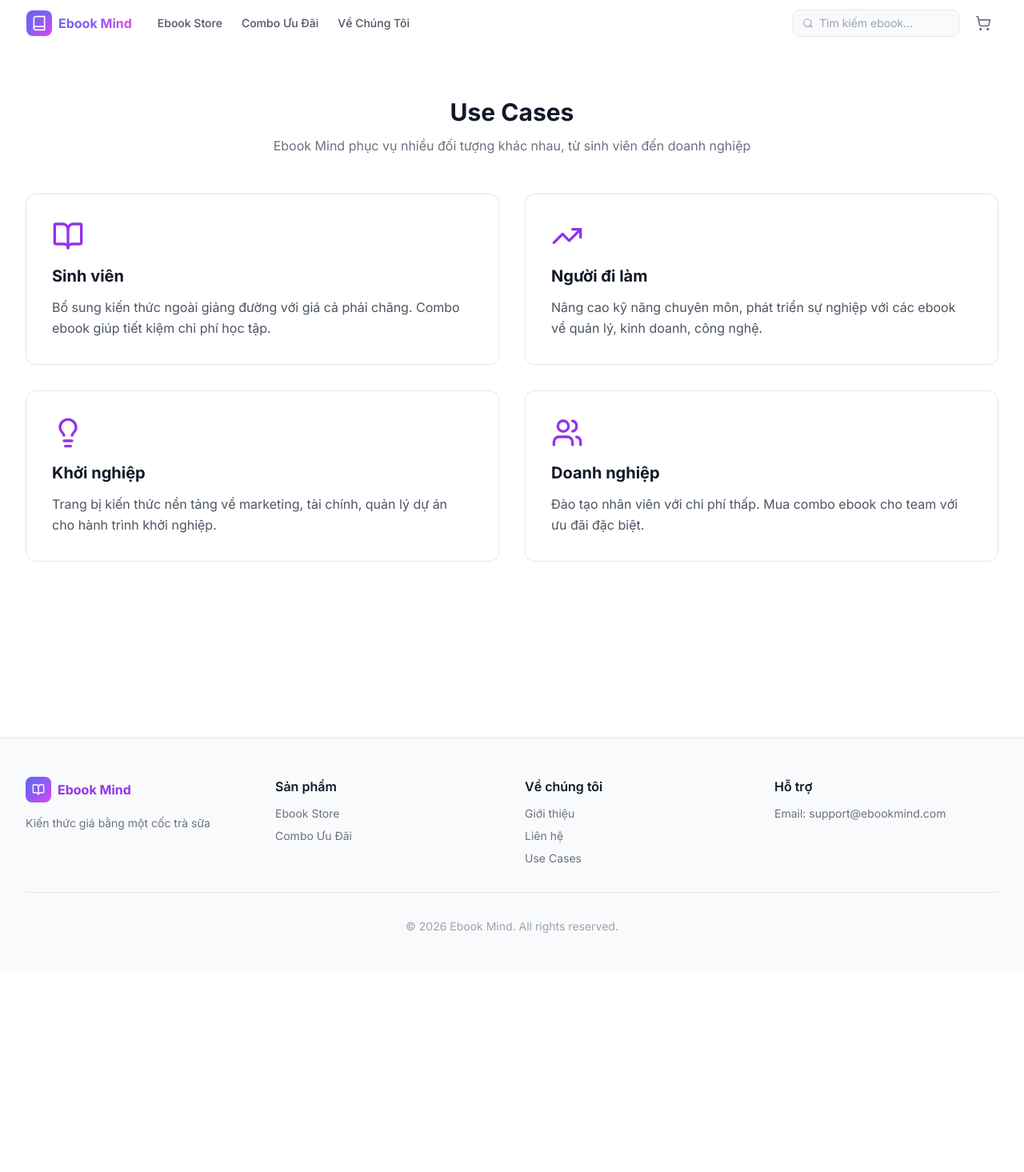
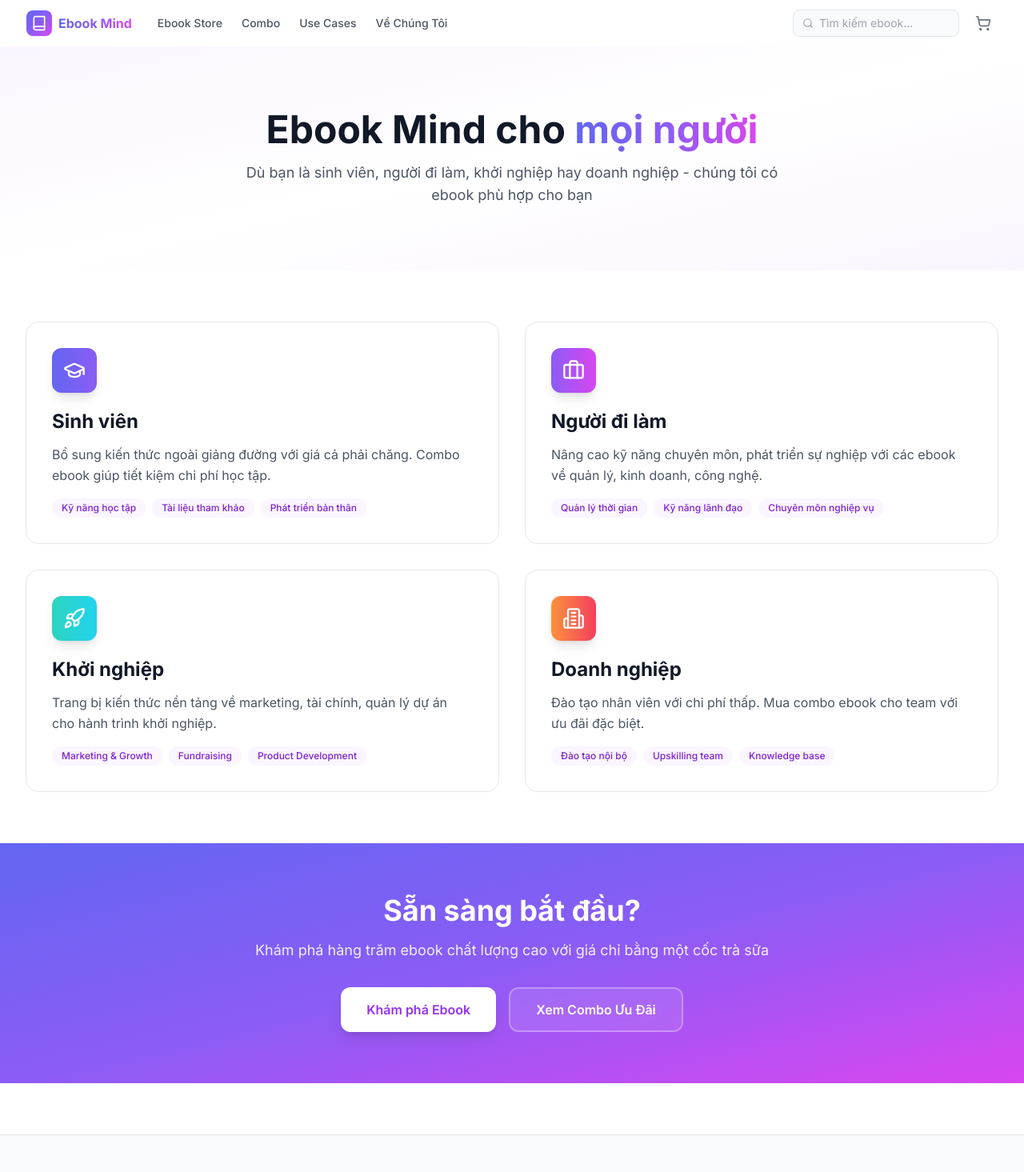
Before and after one commit to hytra395-afk/ebook-mind, a Next.js app: page /use-cases in a window 1280 px wide. Shown: the top 1465 px of the page at 80% size. Before the commit the page ends 1216 px from the top, so only its background shows below. Built offline with nearby package versions, Linux system fonts and the light colour scheme.

Commit message:
Tạo trang Use Cases + sửa hero gradient Aurora (Indigo→Violet→Fuchsia) đúng chuẩn

```diff
--- a/app/(storefront)/page.tsx
+++ b/app/(storefront)/page.tsx
@@ -28,9 +28,11 @@ export default async function HomePage() {
       <section className="hero-gradient pt-20 pb-24 text-center relative">
         <div className="max-w-4xl mx-auto px-4 sm:px-6 relative z-10">
 
-          {/* Main Heading - Đúng như ảnh mẫu */}
+          {/* Main Heading - Gradient Aurora: Indigo→Violet→Fuchsia */}
           <h1 className="text-6xl sm:text-7xl md:text-8xl font-black leading-tight tracking-tight mb-5">
-            <span className="text-purple-600">Ebook Mind</span>
+            <span className="bg-gradient-to-r from-indigo-500 via-violet-500 to-fuchsia-500 bg-clip-text text-transparent">
+              Ebook Mind
+            </span>
           </h1>
 
           {/* Subtitle - Không bold, màu xám đậm */}
@@ -39,17 +41,17 @@ export default async function HomePage() {
             Phát triển bản thân, Công nghệ,...v.v.
           </p>
 
-          {/* Badge pill - Đúng như ảnh */}
-          <div className="inline-flex items-center gap-2 bg-purple-100 border border-purple-300 text-purple-700 text-sm font-medium px-5 py-2 rounded-full mb-8">
+          {/* Badge pill - Glassmorphism với viền gradient nhẹ */}
+          <div className="inline-flex items-center gap-2 bg-white/60 backdrop-blur-sm border border-violet-200 text-violet-700 text-sm font-medium px-5 py-2 rounded-full mb-8 shadow-sm">
             <Sparkles className="w-4 h-4" />
             Kiến thức chất lượng, giá cả phải chăng
           </div>
 
-          {/* CTAs - Đúng như ảnh */}
+          {/* CTAs - Gradient Aurora cho button chính */}
           <div className="flex flex-col sm:flex-row gap-3 justify-center items-center">
             <Link
               href="/ebooks"
-              className="inline-flex items-center justify-center gap-2 bg-gradient-to-r from-purple-600 to-purple-500 text-white px-7 py-3 rounded-xl font-semibold shadow-lg hover:shadow-xl hover:from-purple-700 hover:to-purple-600 transition-all text-base"
+              className="inline-flex items-center justify-center gap-2 bg-gradient-to-r from-indigo-500 via-violet-500 to-fuchsia-500 text-white px-7 py-3 rounded-xl font-semibold shadow-lg hover:shadow-xl hover:scale-105 transition-all text-base"
             >
               <TrendingUp className="w-4 h-4" />
               Khám phá Ebook ngay
@@ -57,7 +59,7 @@ export default async function HomePage() {
             </Link>
             <Link
               href="/combos"
-              className="inline-flex items-center justify-center gap-2 bg-white border border-gray-300 text-gray-900 px-7 py-3 rounded-xl font-semibold hover:bg-gray-50 transition shadow-sm text-base"
+              className="inline-flex items-center justify-center gap-2 bg-white/80 backdrop-blur-sm border border-gray-300 text-gray-900 px-7 py-3 rounded-xl font-semibold hover:bg-white transition shadow-sm text-base"
             >
               Xem Combo tiết kiệm
             </Link>
--- a/app/(storefront)/use-cases/page.tsx
+++ b/app/(storefront)/use-cases/page.tsx
@@ -1,28 +1,108 @@
-import { BookOpen, Lightbulb, TrendingUp, Users } from 'lucide-react'
+import { BookOpen, Lightbulb, TrendingUp, Users, Briefcase, GraduationCap, Rocket, Building2 } from 'lucide-react'
+import Link from 'next/link'
 
 export default function UseCasesPage() {
   const cases = [
-    { icon: BookOpen, title: 'Sinh viên', desc: 'Bổ sung kiến thức ngoài giảng đường với giá cả phải chăng. Combo ebook giúp tiết kiệm chi phí học tập.' },
-    { icon: TrendingUp, title: 'Người đi làm', desc: 'Nâng cao kỹ năng chuyên môn, phát triển sự nghiệp với các ebook về quản lý, kinh doanh, công nghệ.' },
-    { icon: Lightbulb, title: 'Khởi nghiệp', desc: 'Trang bị kiến thức nền tảng về marketing, tài chính, quản lý dự án cho hành trình khởi nghiệp.' },
-    { icon: Users, title: 'Doanh nghiệp', desc: 'Đào tạo nhân viên với chi phí thấp. Mua combo ebook cho team với ưu đãi đặc biệt.' },
+    {
+      icon: GraduationCap,
+      title: 'Sinh viên',
+      desc: 'Bổ sung kiến thức ngoài giảng đường với giá cả phải chăng. Combo ebook giúp tiết kiệm chi phí học tập.',
+      gradient: 'from-indigo-500 to-violet-500',
+      examples: ['Kỹ năng học tập', 'Tài liệu tham khảo', 'Phát triển bản thân']
+    },
+    {
+      icon: Briefcase,
+      title: 'Người đi làm',
+      desc: 'Nâng cao kỹ năng chuyên môn, phát triển sự nghiệp với các ebook về quản lý, kinh doanh, công nghệ.',
+      gradient: 'from-violet-500 to-fuchsia-500',
+      examples: ['Quản lý thời gian', 'Kỹ năng lãnh đạo', 'Chuyên môn nghiệp vụ']
+    },
+    {
+      icon: Rocket,
+      title: 'Khởi nghiệp',
+      desc: 'Trang bị kiến thức nền tảng về marketing, tài chính, quản lý dự án cho hành trình khởi nghiệp.',
+      gradient: 'from-teal-400 to-cyan-400',
+      examples: ['Marketing & Growth', 'Fundraising', 'Product Development']
+    },
+    {
+      icon: Building2,
+      title: 'Doanh nghiệp',
+      desc: 'Đào tạo nhân viên với chi phí thấp. Mua combo ebook cho team với ưu đãi đặc biệt.',
+      gradient: 'from-orange-400 to-rose-500',
+      examples: ['Đào tạo nội bộ', 'Upskilling team', 'Knowledge base']
+    },
   ]
 
   return (
-    <div className="max-w-7xl mx-auto px-4 sm:px-6 lg:px-8 py-16">
-      <div className="text-center mb-12">
-        <h1 className="text-3xl font-bold text-gray-900 mb-3">Use Cases</h1>
-        <p className="text-gray-500 max-w-2xl mx-auto">Ebook Mind phục vụ nhiều đối tượng khác nhau, từ sinh viên đến doanh nghiệp</p>
-      </div>
-      <div className="grid grid-cols-1 md:grid-cols-2 gap-8">
-        {cases.map((c, i) => (
-          <div key={i} className="bg-white border rounded-xl p-8 hover:shadow-lg transition-shadow">
-            <c.icon className="h-10 w-10 text-purple-600 mb-4" />
-            <h3 className="text-xl font-bold text-gray-900 mb-3">{c.title}</h3>
-            <p className="text-gray-600 leading-relaxed">{c.desc}</p>
+    <div>
+      {/* Hero Section */}
+      <section className="bg-gradient-to-br from-purple-50 via-white to-purple-50 py-20">
+        <div className="max-w-4xl mx-auto px-4 sm:px-6 text-center">
+          <h1 className="text-4xl sm:text-5xl font-bold text-gray-900 mb-4">
+            Ebook Mind cho <span className="bg-gradient-to-r from-indigo-500 via-violet-500 to-fuchsia-500 bg-clip-text text-transparent">mọi người</span>
+          </h1>
+          <p className="text-lg text-gray-600 max-w-2xl mx-auto">
+            Dù bạn là sinh viên, người đi làm, khởi nghiệp hay doanh nghiệp - chúng tôi có ebook phù hợp cho bạn
+          </p>
+        </div>
+      </section>
+
+      {/* Use Cases Grid */}
+      <section className="max-w-7xl mx-auto px-4 sm:px-6 lg:px-8 py-16">
+        <div className="grid grid-cols-1 md:grid-cols-2 gap-8">
+          {cases.map((c, i) => (
+            <div key={i} className="group relative">
+              {/* Gradient glow effect on hover */}
+              <div className={`absolute inset-0 bg-gradient-to-r ${c.gradient} rounded-2xl opacity-0 group-hover:opacity-10 blur-xl transition-opacity duration-300`}></div>
+
+              <div className="relative bg-white border border-gray-200 rounded-2xl p-8 hover:shadow-xl hover:-translate-y-1 transition-all duration-300">
+                {/* Icon with gradient background */}
+                <div className={`w-14 h-14 rounded-xl bg-gradient-to-r ${c.gradient} flex items-center justify-center mb-5 shadow-lg`}>
+                  <c.icon className="h-7 w-7 text-white" />
+                </div>
+
+                <h3 className="text-2xl font-bold text-gray-900 mb-3">{c.title}</h3>
+                <p className="text-gray-600 leading-relaxed mb-4">{c.desc}</p>
+
+                {/* Examples tags */}
+                <div className="flex flex-wrap gap-2">
+                  {c.examples.map((ex, idx) => (
+                    <span key={idx} className="text-xs px-3 py-1 bg-purple-50 text-purple-700 rounded-full font-medium">
+                      {ex}
+                    </span>
+                  ))}
+                </div>
+              </div>
+            </div>
+          ))}
+        </div>
+      </section>
+
+      {/* CTA Section */}
+      <section className="bg-gradient-to-br from-indigo-500 via-violet-500 to-fuchsia-500 py-16">
+        <div className="max-w-4xl mx-auto px-4 sm:px-6 text-center">
+          <h2 className="text-3xl sm:text-4xl font-bold text-white mb-4">
+            Sẵn sàng bắt đầu?
+          </h2>
+          <p className="text-white/90 text-lg mb-8 max-w-2xl mx-auto">
+            Khám phá hàng trăm ebook chất lượng cao với giá chỉ bằng một cốc trà sữa
+          </p>
+          <div className="flex flex-col sm:flex-row gap-4 justify-center">
+            <Link
+              href="/ebooks"
+              className="inline-flex items-center justify-center px-8 py-3.5 bg-white text-purple-600 rounded-xl font-semibold shadow-lg hover:shadow-xl hover:scale-105 transition-all"
+            >
+              Khám phá Ebook
+            </Link>
+            <Link
+              href="/combos"
+              className="inline-flex items-center justify-center px-8 py-3.5 bg-white/10 backdrop-blur-sm text-white border-2 border-white/30 rounded-xl font-semibold hover:bg-white/20 transition-all"
+            >
+              Xem Combo Ưu Đãi
+            </Link>
           </div>
-        ))}
-      </div>
+        </div>
+      </section>
     </div>
   )
 }
--- a/components/navbar.tsx
+++ b/components/navbar.tsx
@@ -46,7 +46,10 @@ export default function Navbar() {
                 Ebook Store
               </Link>
               <Link href="/combos" className="text-sm font-medium text-gray-600 hover:text-purple-600 transition-colors">
-                Combo Ưu Đãi
+                Combo
+              </Link>
+              <Link href="/use-cases" className="text-sm font-medium text-gray-600 hover:text-purple-600 transition-colors">
+                Use Cases
               </Link>
               <Link href="/about" className="text-sm font-medium text-gray-600 hover:text-purple-600 transition-colors">
                 Về Chúng Tôi
@@ -96,7 +99,8 @@ export default function Navbar() {
             />
           </form>
           <Link href="/ebooks" onClick={() => setMobileOpen(false)} className="block text-sm font-medium text-gray-700 py-1">Ebook Store</Link>
-          <Link href="/combos" onClick={() => setMobileOpen(false)} className="block text-sm font-medium text-gray-700 py-1">Combo Ưu Đãi</Link>
+          <Link href="/combos" onClick={() => setMobileOpen(false)} className="block text-sm font-medium text-gray-700 py-1">Combo</Link>
+          <Link href="/use-cases" onClick={() => setMobileOpen(false)} className="block text-sm font-medium text-gray-700 py-1">Use Cases</Link>
           <Link href="/about" onClick={() => setMobileOpen(false)} className="block text-sm font-medium text-gray-700 py-1">Về Chúng Tôi</Link>
           <Link href="/cart" onClick={() => setMobileOpen(false)} className="block text-sm font-medium text-gray-700 py-1">Giỏ hàng</Link>
         </div>
```
